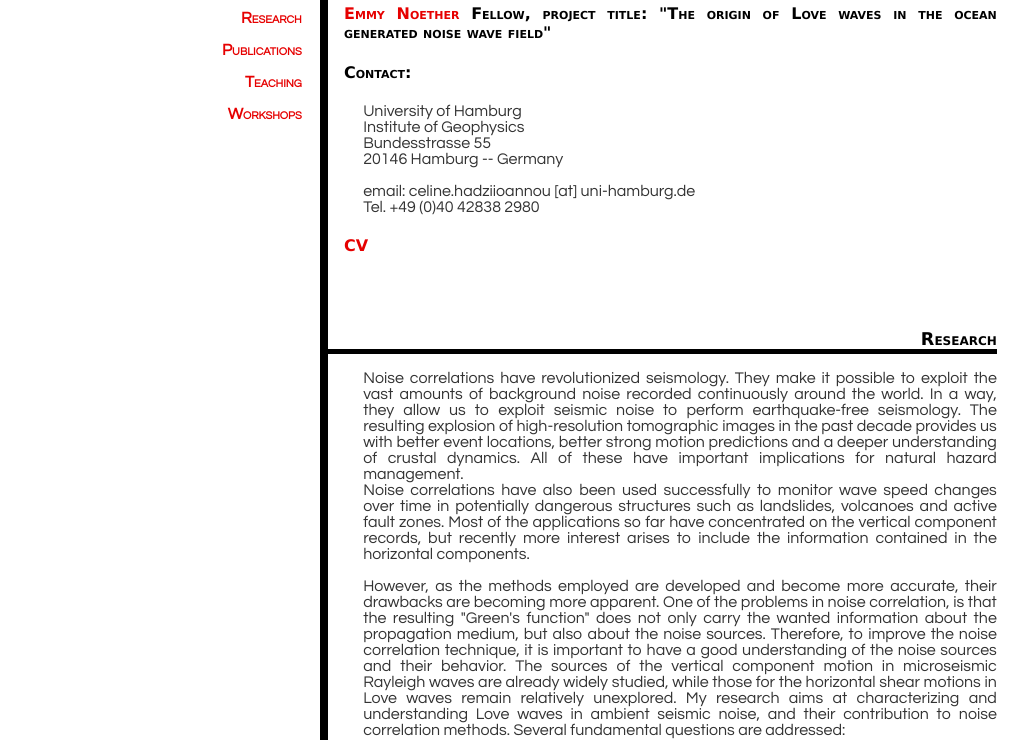
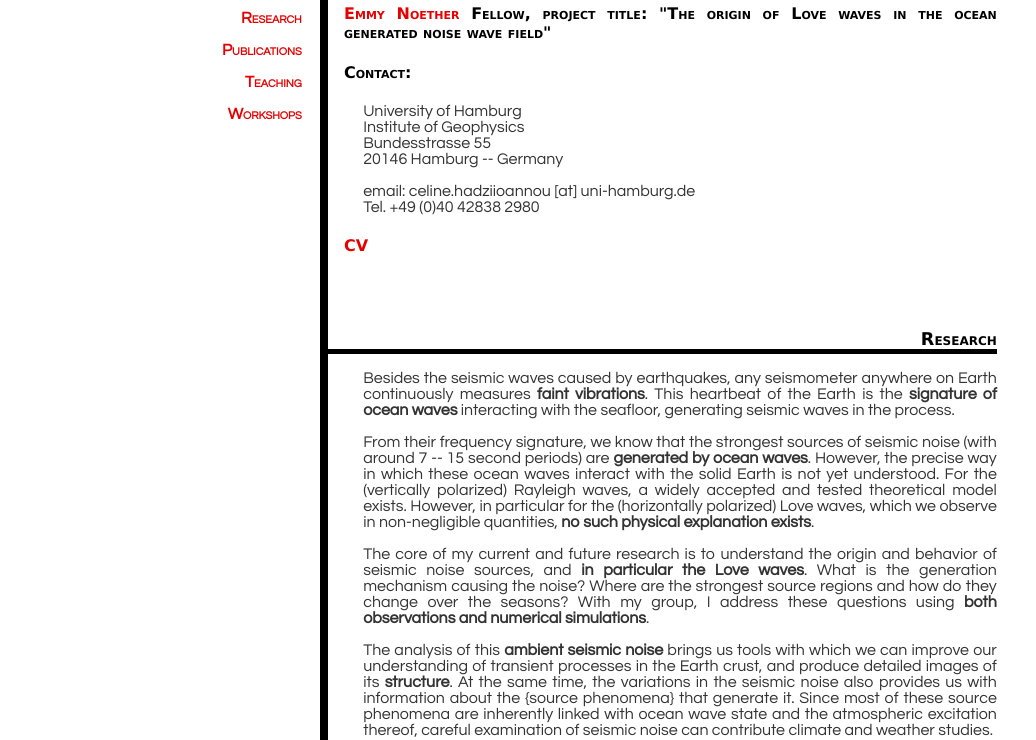
Before and after one commit to hadzii/hadzii.github.io, a plain HTML site: page index.html in a window 1280 px wide. Shown: the part 214-954 px from the top of the page, without its empty margins (0-1036 px from the left). Drawn offline with Linux system fonts and the light colour scheme.

Commit message:
update CV + research story

```diff
--- a/index.html
+++ b/index.html
@@ -56,25 +56,26 @@ Tel. +49 (0)40 42838 2980
 <a name="research"><h2>Research</h2></a>
 
 <p>
-Noise correlations have revolutionized seismology. They make it possible to exploit the vast amounts of background noise recorded continuously around the world. In a way, they allow us to exploit seismic noise to perform earthquake-free seismology. The resulting explosion of high-resolution tomographic images in the past decade provides us with better event locations, better strong motion predictions and a deeper understanding of crustal dynamics. All of these have important implications for natural hazard management. <br \>
-Noise correlations have also been used successfully to monitor wave speed changes over time in potentially dangerous structures such as landslides, volcanoes and active fault zones. Most of the applications so far have concentrated on the vertical component records, but recently more interest arises to include the information contained in the horizontal components.
-</p>
-<p>
-However, as the methods employed are developed and become more accurate, their drawbacks are becoming more apparent. One of the problems in noise correlation, is that the resulting "Green's function" does not only carry the wanted information about the propagation medium, but also about the noise sources. Therefore, to improve the noise correlation technique, it is important to have a good understanding of the noise sources and their behavior. The sources of the vertical component motion in microseismic Rayleigh waves are already widely studied, while those for the horizontal shear motions in Love waves remain relatively unexplored. My research aims at characterizing and understanding Love waves in ambient seismic noise, and their contribution to noise correlation methods. Several fundamental questions are addressed:
+Besides the seismic waves caused by earthquakes, any seismometer anywhere on Earth continuously measures <b>faint vibrations</b>. This heartbeat of the Earth is the <b>signature of ocean waves</b> interacting with the seafloor, generating seismic waves in the process.
 </p>
 
 <p>
-<b>How</b> are microseismic Love waves generated? <br \>
-<b>Where</b> are Love waves generated? What are the geographic differences compared to Rayleigh wave generation areas? <br \>
-<b>How</b> much energy do Love waves contribute to seismic noise? How does this depend on the frequency?  <br \>
-<b>When</b> are the strongest Love waves generated? Does their frequency content change over time?  <br \>
+From their frequency signature, we know that the strongest sources of seismic noise (with around 7 -- 15 second periods) are <b>generated by ocean waves</b>. However, the precise way in which these ocean waves interact with the solid Earth is not yet understood.
+For the (vertically polarized) Rayleigh waves, a widely accepted and tested theoretical model exists. However, in particular for the (horizontally polarized) Love waves, which we observe in non-negligible quantities, <b>no such physical explanation exists</b>.
 </p>
 
-<!---
 <p>
-The current applications of noise correlations are all in some way influenced by the spatial and temporal behavior of ambient noise sources. Deeper understanding of microseismic Love wave generation will therefore benefit the noise correlation community by bringing better images of crustal structure and more accurate monitoring methods within reach. My research aims to improve noise correlation results by understanding the underlying noise sources. This is done by combining a data-driven characterisation of Love wave noise sources with numerical simulations of Love wave generation.
+The core of my current and future research is to understand the origin and behavior of seismic noise sources, and <b>in particular the Love waves</b>.
+What is the generation mechanism causing the noise? Where are the strongest source regions and how do they change over the seasons?
+With my group, I address these questions using <b>both observations and numerical simulations</b>.
 </p>
--->
+
+<p>
+The analysis of this <b>ambient seismic noise</b> brings us tools with which we can improve our understanding of transient processes in the Earth crust, and produce detailed images of its <b>structure</b>.
+At the same time, the variations in the seismic noise also provides us with information about the {source phenomena} that generate it.
+Since most of these source phenomena are inherently linked with ocean wave state and the atmospheric excitation thereof, careful examination of seismic noise can contribute climate and weather studies.
+</p>
+
 <a name="tools"><h2>Tools</h2></a>
 
 <p>
```
Also changed, not shown: 1 other file.
